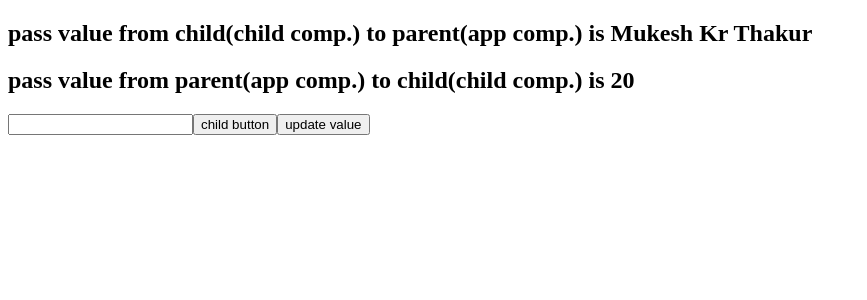
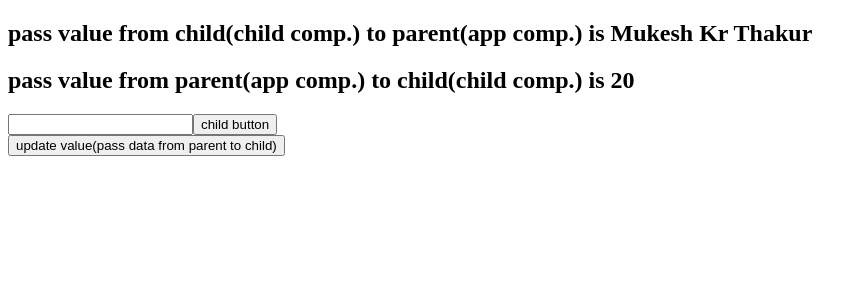
Before and after one commit to MukeshMkt/angularFirstProject, an Angular app: page / in a window 1280 px wide. Shown: the top 300 px of the page, without its empty margins (0-867 px from the left). Built offline with nearby package versions, Linux system fonts and the light colour scheme.

Commit message:
pass data from parent to chil and child to parent

```diff
--- a/src/app/app.component.html
+++ b/src/app/app.component.html
@@ -1,4 +1,7 @@
 <h2>pass value from child(child comp.) to parent(app comp.) is {{ title }}</h2>
 
 <app-child [item]="data" (updateData)="updateData($event)"></app-child>
-<button (click)="onclick()">update value</button>
+<br />
+<button (click)="onclick()">
+  update value(pass data from parent to child)
+</button>
--- a/src/app/app.module.ts
+++ b/src/app/app.module.ts
@@ -4,11 +4,10 @@ import { BrowserModule } from '@angular/platform-browser';
 import { AppRoutingModule } from './app-routing.module';
 import { AppComponent } from './app.component';
 import { MyComponentComponent } from './my-component/my-component.component';
-import { ParentComponent } from './parent/parent.component';
 import { ChildComponent } from './child/child.component';
 
 @NgModule({
-  declarations: [AppComponent, MyComponentComponent, ParentComponent, ChildComponent],
+  declarations: [AppComponent, MyComponentComponent, ChildComponent],
   imports: [BrowserModule, AppRoutingModule],
   providers: [],
   bootstrap: [AppComponent],
--- a/src/app/parent/parent.component.html
+++ /dev/null
@@ -1 +0,0 @@
-<p>parent works!</p>
--- a/src/app/parent/parent.component.ts
+++ /dev/null
@@ -1,15 +0,0 @@
-import { Component, OnInit } from '@angular/core';
-
-@Component({
-  selector: 'app-parent',
-  templateUrl: './parent.component.html',
-  styleUrls: ['./parent.component.scss']
-})
-export class ParentComponent implements OnInit {
-
-  constructor() { }
-
-  ngOnInit(): void {
-  }
-
-}
```
Also changed, not shown: src/app/parent/parent.component.scss (deleted), 1 other file (tests, documents, lock files or other folders).
